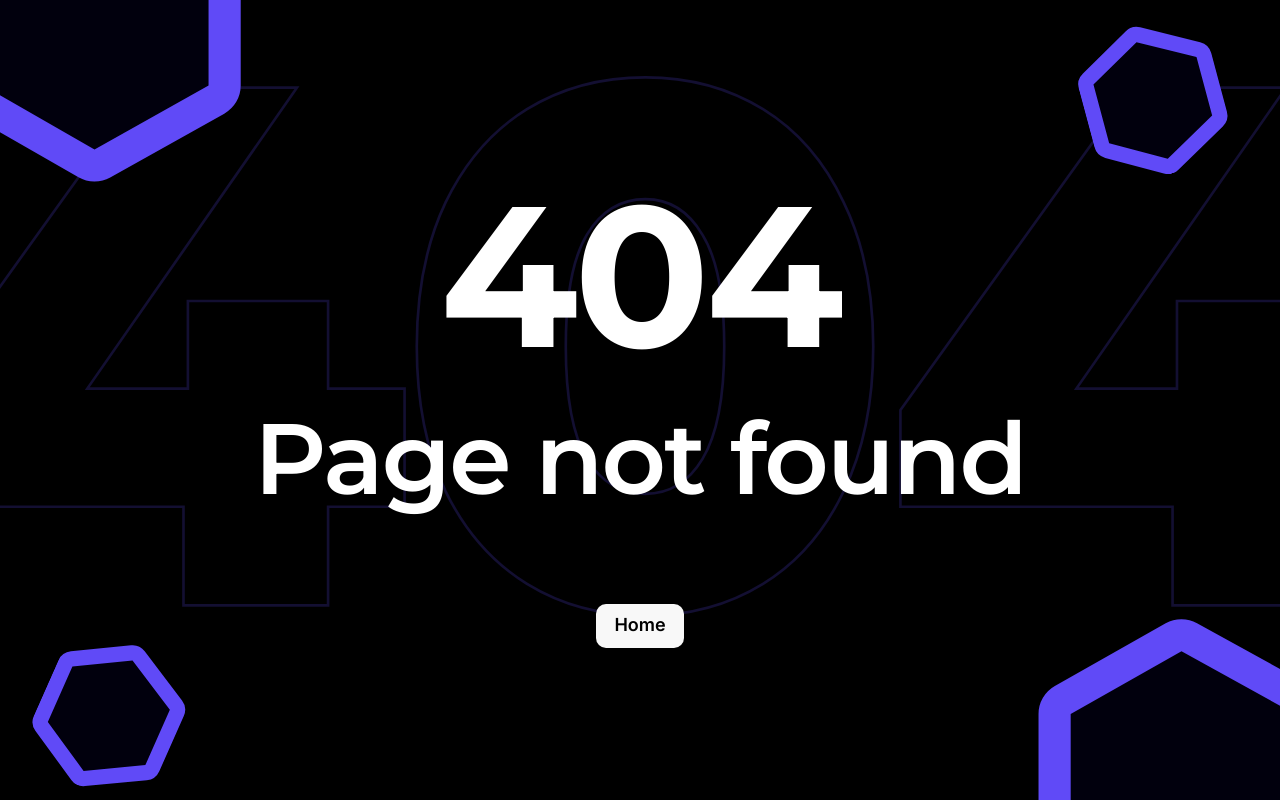
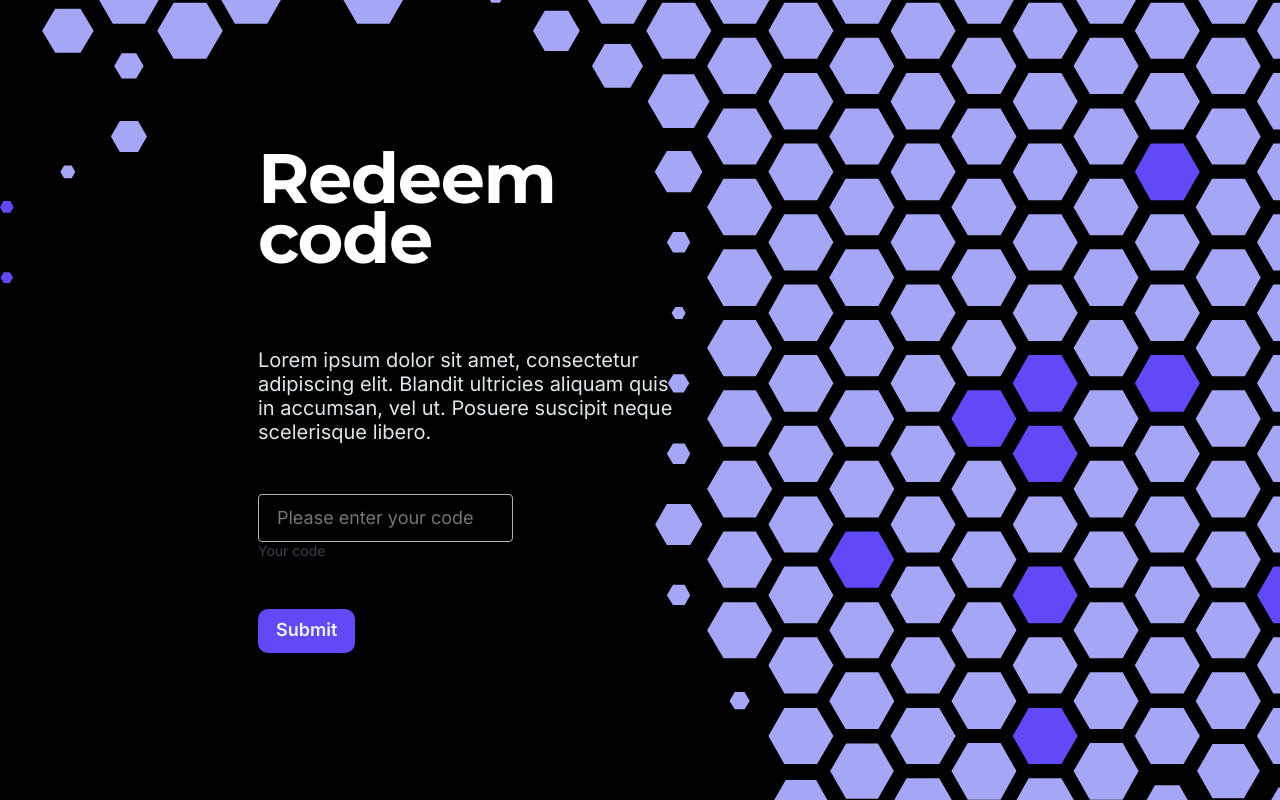
Before and after one commit to mbuslenko/pixold-web, a React (Create React App) app: page /redeem in a window 1280 px wide. Before the commit this address had no page. Built offline with nearby package versions, Linux system fonts and the light colour scheme.

Commit message:
redeem-page: add basic layout

```diff
--- a/src/App.tsx
+++ b/src/App.tsx
@@ -10,9 +10,10 @@ import { WalletConnect } from './pages/walletConnect/WalletConnect';
 import { LoginPage } from './pages/loginPage/LoginPage';
 import { LoginPreloaderPage } from './pages/preloaderPages/LoginPreloaderPage';
 import { TopPage } from './pages/topPage/TopPage';
+import { UsernamePage } from './pages/usernamePage/UsernamePage';
+import { RedeemCode } from './pages/redeemCode/RedeemCode';
 
 import './App.scss';
-import { UsernamePage } from './pages/usernamePage/UsernamePage';
 
 export const App: React.FC = () => {
   return (
@@ -28,6 +29,7 @@ export const App: React.FC = () => {
         <Route path="/wallet/connect" element={<WalletConnect />} /> // TODO: change to nested route
         <Route path="/players" element={<TopPage />} />
         <Route path="/username" element={<UsernamePage />} />
+        <Route path="/redeem" element={<RedeemCode />} />
         <Route path="/500" element={<Error500Page />} />
         <Route path="*" element={<Error404Page />} />
       </Routes>
--- /dev/null
+++ b/src/pages/redeemCode/RedeemCode.scss
@@ -0,0 +1,73 @@
+@import '../../shared/scss/Variable.scss';
+
+.redeem-wrap {
+  max-width: 1920px;
+  margin: 0 auto;
+  height: 100vh;
+  overflow: hidden;
+
+  background-image: url('../../assets/svg/redeem-bg.svg');
+  background-repeat: no-repeat;
+  background-size: cover;
+
+  display: flex;
+  flex-direction: column;
+
+  justify-content: center;
+  padding-left: 16.125em;
+}
+
+.redeem-content-wrap {
+  max-width: 26.75em;
+}
+
+.redeem-title {
+  font-family: Montserrat;
+  font-weight: bold;
+  font-size: 70px;
+  line-height: 60px;
+  letter-spacing: -0.02em;
+  margin: 0;
+}
+
+.redeem-text {
+  margin-top: 4em;
+  font-size: 20px;
+  line-height: 24px;
+  color: $grey;
+}
+
+.redeem-input-wrap {
+  margin-top: 50px;
+  display: flex;
+  flex-direction: column;
+  gap: 3.125em;
+}
+
+@media screen and (max-width: $screen-max-width-small) {
+  .redeem-wrap {
+    padding-left: 12.0625em;
+  }
+}
+
+@media screen and (max-width: $screen-max-width-smallest) {
+  .redeem-wrap {
+    background-image: none;
+    padding-left: 3em;
+  }
+
+  .redeem-content-wrap {
+    max-width: 14.8125em;
+  }
+
+  .redeem-title {
+    font-size: 45px;
+    line-height: 85.9%;
+  }
+
+  .redeem-text {
+    margin-top: 5.25em;
+    font-size: 15px;
+    line-height: 18px;
+  }
+}
--- /dev/null
+++ b/src/pages/redeemCode/RedeemCode.tsx
@@ -0,0 +1,33 @@
+import { Button } from '../../components/ui-kit/button/Button';
+import { Input } from '../../components/ui-kit/input/Input';
+import './RedeemCode.scss';
+
+export const RedeemCode: React.FC = () => {
+  const redeemCodeInputCallback = () => {
+    console.log('input');
+  };
+
+  return (
+    <div className="redeem-wrap">
+      <div className="redeem-content-wrap">
+        <h1 className="redeem-title">Redeem code</h1>
+        <p className="redeem-text">
+          Lorem ipsum dolor sit amet, consectetur adipiscing elit. Blandit ultricies aliquam quis in accumsan, vel ut.
+          Posuere suscipit neque scelerisque libero.
+        </p>
+
+        <div className="redeem-input-wrap">
+          <Input
+            type="text"
+            placeholder="Please enter your code"
+            description="Your code"
+            onInputCallback={redeemCodeInputCallback}
+          />
+          <div className="redeem-btn-wrap">
+            <Button text="Submit" priority="primary" />
+          </div>
+        </div>
+      </div>
+    </div>
+  );
+};
```
Also changed, not shown: src/assets/svg/redeem-bg.svg (added).
